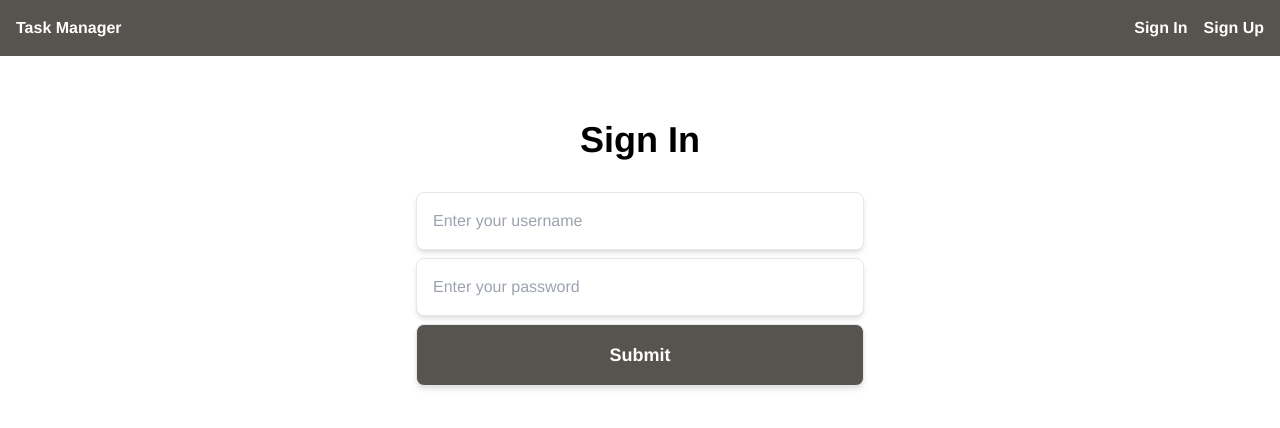
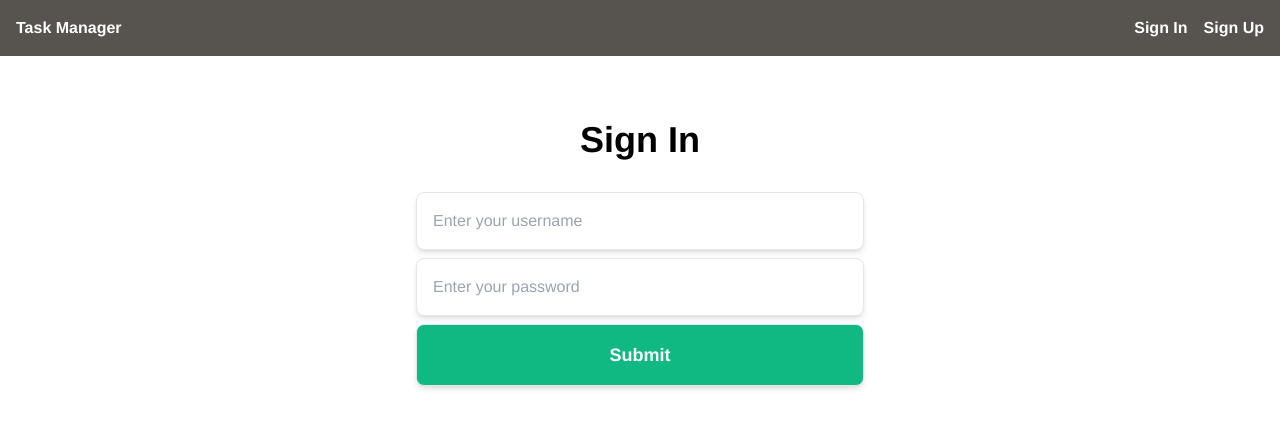
Before and after one commit to sam-abraha/task-management-react, a React (Vite) app: page /signin in a window 1280 px wide. Shown: the top 428 px of the page. Built offline with nearby package versions, Linux system fonts and the light colour scheme; no server answers.

Commit message:
feat: change button color

```diff
--- a/src/components/Tasks/TasksList.tsx
+++ b/src/components/Tasks/TasksList.tsx
@@ -59,7 +59,7 @@ export function TasksList() {
                     className="rounded-lg text-lg w-full p-4 mb-2 border border-gray-300"
                 />
                 <button
-                    className="rounded-lg text-sm w-full p-4 border mb-2 bg-stone-600 text-white hover:bg-stone-700 transition duration-300"
+                    className="rounded-lg text-sm w-full p-4 border mb-2 bg-emerald-500 text-white hover:bg-emerald-700 transition duration-300"
                 >
                     Submit
                 </button>
--- a/src/pages/SigninPage.tsx
+++ b/src/pages/SigninPage.tsx
@@ -38,7 +38,7 @@ export default function SignIn() {
                    className="w-full p-4 border rounded-lg shadow-md mb-2"
                    placeholder='Enter your password'
                    />
-            <button className='w-full p-4 border rounded-lg shadow-md font-semibold text-lg bg-stone-600 text-white'>
+            <button className='w-full p-4 border rounded-lg shadow-md font-semibold text-lg bg-emerald-500 hover:bg-emerald-700 text-white'>
                 Submit
             </button>
             {successMessage && (
--- a/src/pages/SignupPage.tsx
+++ b/src/pages/SignupPage.tsx
@@ -41,7 +41,7 @@ export default function SignIn() {
             <label className='text-xs font-bold mb-2'>
                 At least 8 digits required. 1 upper letter, number and character.
             </label>
-            <button className='w-full p-4 border rounded-lg shadow-md font-semibold text-lg bg-stone-600 text-white'>
+            <button className='w-full p-4 border rounded-lg shadow-md font-semibold text-lg bg-emerald-500 hover:bg-emerald-700 text-white'>
                 Submit
             </button>
             {successMessage && (
```
